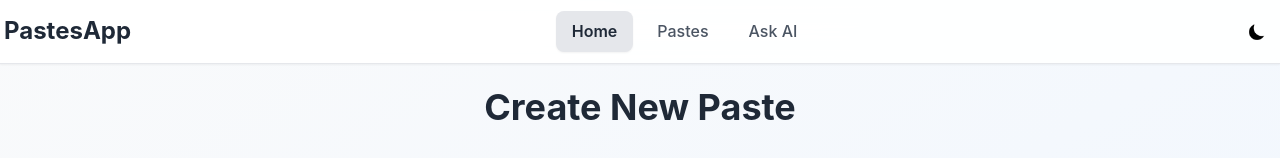
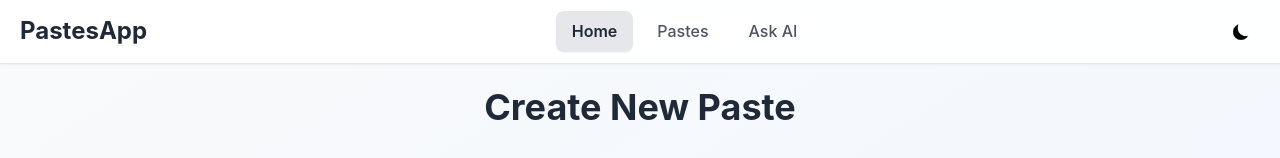
Before and after one commit to Apurv7777/PastesApp, a React (Vite) app: page / in a window 1280 px wide. Shown: the top 158 px of the page. Built offline with nearby package versions, Linux system fonts and the light colour scheme.

Commit message:
UI-changes

```diff
--- a/src/components/Navbar.jsx
+++ b/src/components/Navbar.jsx
@@ -5,7 +5,7 @@
 const Navbar = () => {
     return (
         <nav className="sticky top-0 z-50 w-full h-16 bg-white/90 dark:bg-gray-900/90 backdrop-blur-xl border-b border-gray-200 dark:border-gray-700 shadow-sm transition-all duration-300">
-            <div className="max-w-7xl mx-auto px-4 sm:px-6 lg:px-1 h-full">
+            <div className="max-w-7xl mx-auto px-4 sm:px-6 lg:px-5 h-full">
                 <div className="flex justify-between items-center h-full">
                     {/* Logo/Brand */}
                     <div className="flex items-center">
```
